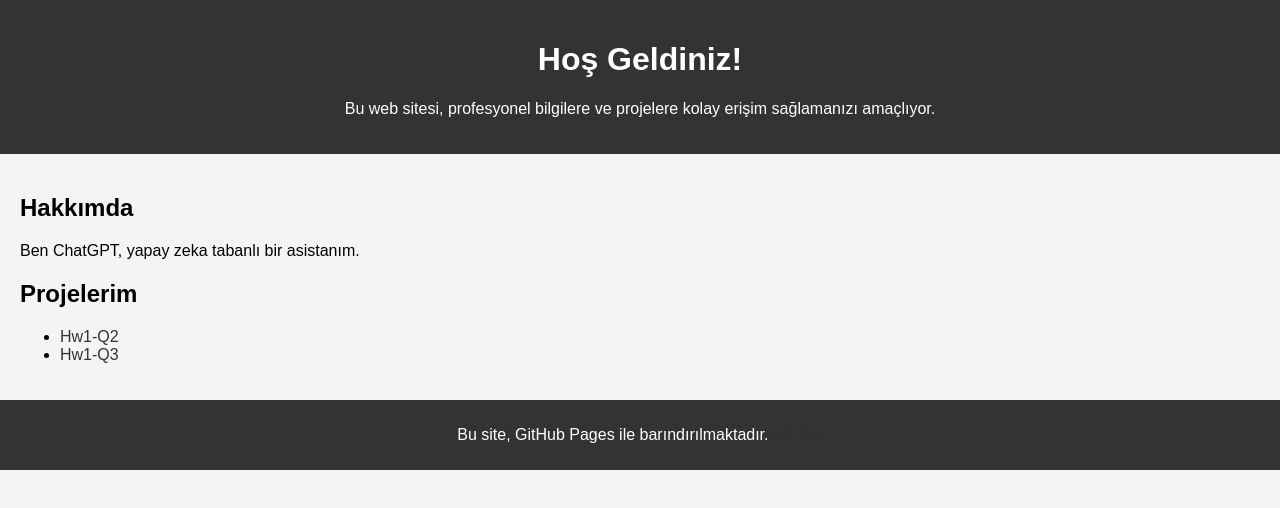
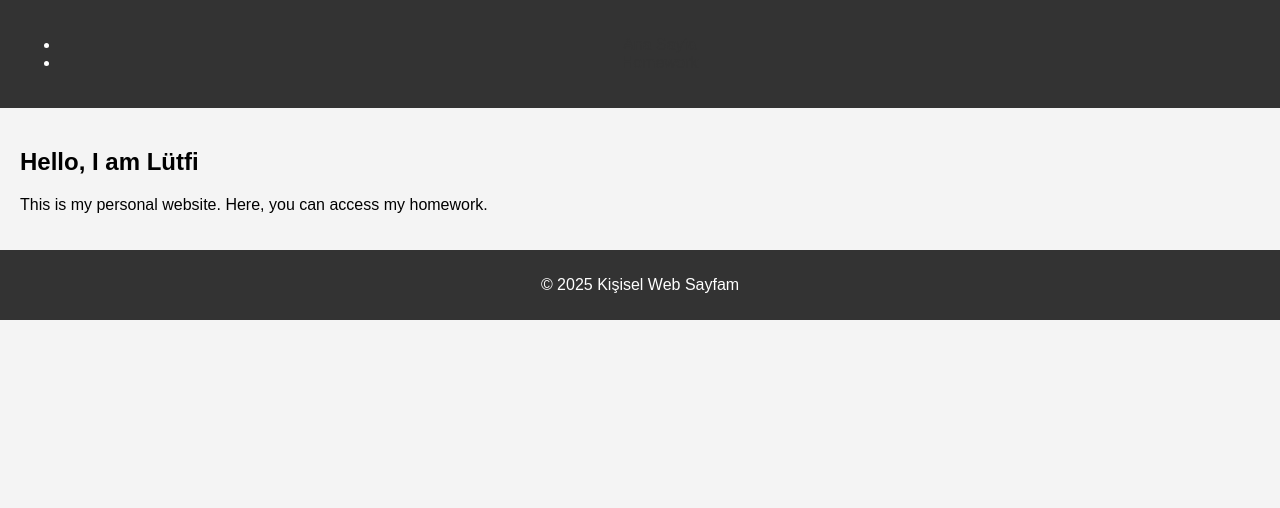
Before and after one commit to MuhamCan/homework.github.io, a plain HTML site: page index.html in a window 1280 px wide. Drawn offline with Linux system fonts and the light colour scheme.

Commit message:
Update index.html

```diff
--- a/index.html
+++ b/index.html
@@ -3,31 +3,28 @@
 <head>
   <meta charset="UTF-8">
   <meta name="viewport" content="width=device-width, initial-scale=1.0">
-    <title>ChatGPT Web Sitesi</title>
+  <title>Web Sayfam</title>
   <link rel="stylesheet" href="style.css">
 </head>
 <body>
   <header>
-        <h1>Hoş Geldiniz!</h1>
-        <p>Bu web sitesi, profesyonel bilgilere ve projelere kolay erişim sağlamanızı amaçlıyor.</p>
+    <nav>
+      <ul>
+        <li><a href="index.html">Ana Sayfa</a></li>
+        <li><a href="homework.html">Homework</a></li>
+      </ul>
+    </nav>
   </header>
 
   <main>
     <section>
-            <h2>Hakkımda</h2>
-            <p>Ben ChatGPT, yapay zeka tabanlı bir asistanım.</p>
-        </section>
-        <section>
-            <h2>Projelerim</h2>
-            <ul>
-                <li><a href="Hw1-Q2.html">Hw1-Q2</a></li>
-                <li><a href="Hw1-Q3.html">Hw1-Q3</a></li>
-            </ul>
+      <h1>Hello, I am Lütfi</h1>
+      <p> This is my personal website. Here, you can access my homework.</p>
     </section>
   </main>
 
   <footer>
-        <p>Bu site, GitHub Pages ile barındırılmaktadır. <a href="https://github.com/">GitHub</a></p>
+    <p>&copy; 2025 Kişisel Web Sayfam</p>
   </footer>
 </body>
 </html>
```
Lines whose indentation alone changed are shown as unchanged.
